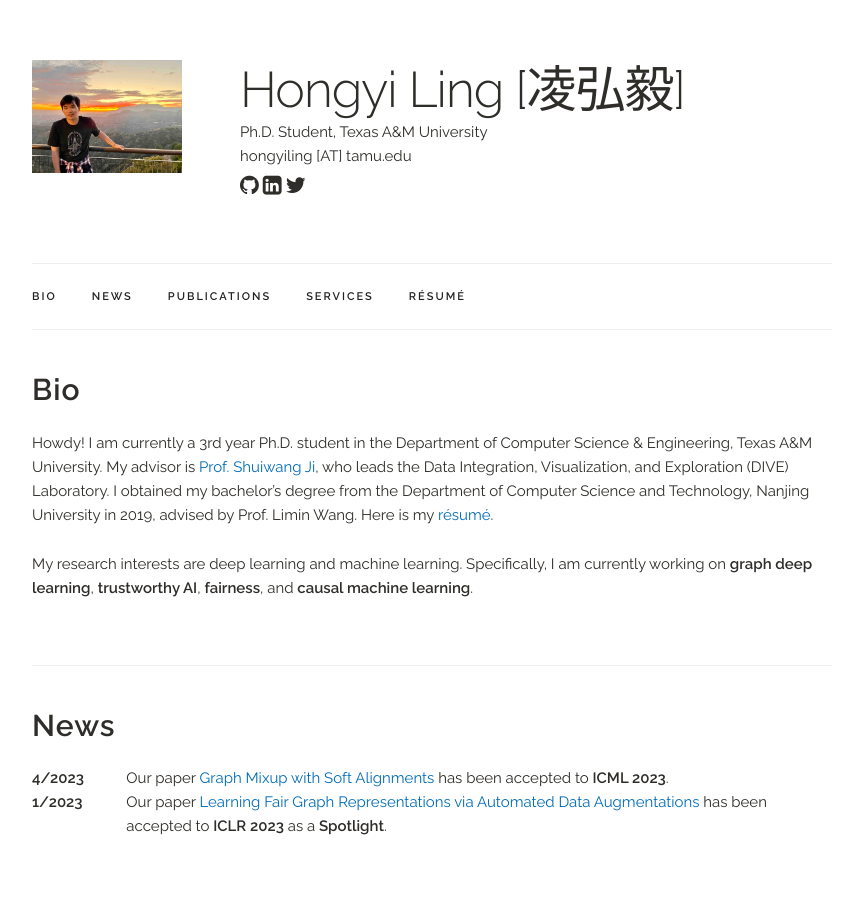
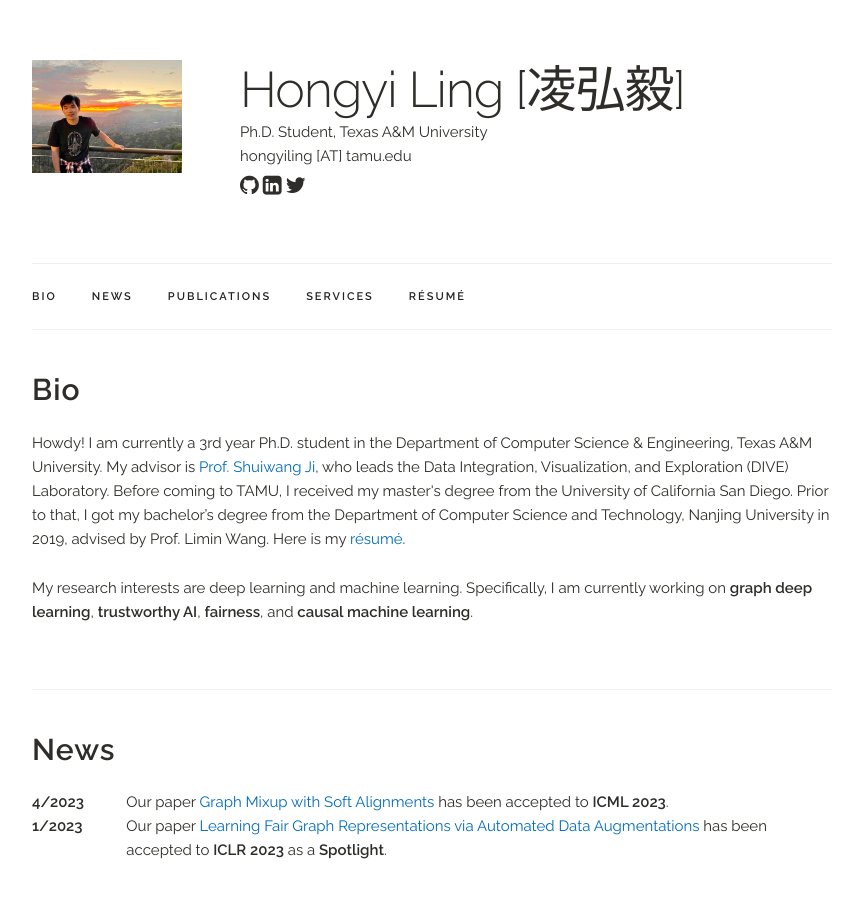
Before and after one commit to hongyiling/hongyiling.github.io, a Jekyll site: the page built from index.html, in a window 1280 px wide and 900 px high. Shown: the whole window, without its empty margins (208-1068 px from the left). Built offline with Jekyll 4.4.1, drawn with Linux system fonts in a browser that asks for light colours; a style sheet for code colours, icons or effects is not loaded.

Commit message:
Update index.html

```diff
--- a/index.html
+++ b/index.html
@@ -6,7 +6,7 @@ title: Home
 <div class="docs-section" id="bio">
   <h4><b>Bio</b></h4>
   <p>
-  Howdy! I am currently a 3rd year Ph.D. student in the Department of Computer Science & Engineering, Texas A&M University. My advisor is <a href="http://people.tamu.edu/~sji/" target="_blank">Prof. Shuiwang Ji</a>, who leads the Data Integration, Visualization, and Exploration (DIVE) Laboratory.  I obtained my bachelor’s degree from the Department of Computer Science and Technology, Nanjing University in 2019, advised by Prof. Limin Wang. Here is my <a href={{ "/assets/CV_Hongyi.pdf" | prepend: site.baseurl }} target="_blank">résumé</a>.
+  Howdy! I am currently a 3rd year Ph.D. student in the Department of Computer Science & Engineering, Texas A&M University. My advisor is <a href="http://people.tamu.edu/~sji/" target="_blank">Prof. Shuiwang Ji</a>, who leads the Data Integration, Visualization, and Exploration (DIVE) Laboratory. Before coming to TAMU, I received my master's degree from the University of California San Diego. Prior to that, I got my bachelor’s degree from the Department of Computer Science and Technology, Nanjing University in 2019, advised by Prof. Limin Wang. Here is my <a href={{ "/assets/CV_Hongyi.pdf" | prepend: site.baseurl }} target="_blank">résumé</a>.
   </p>
 
   <p>
```
